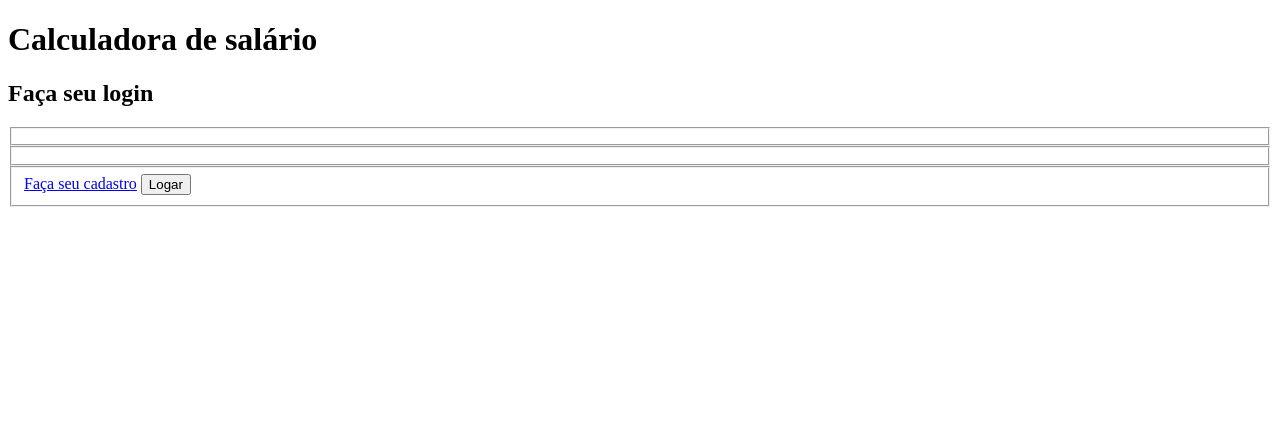
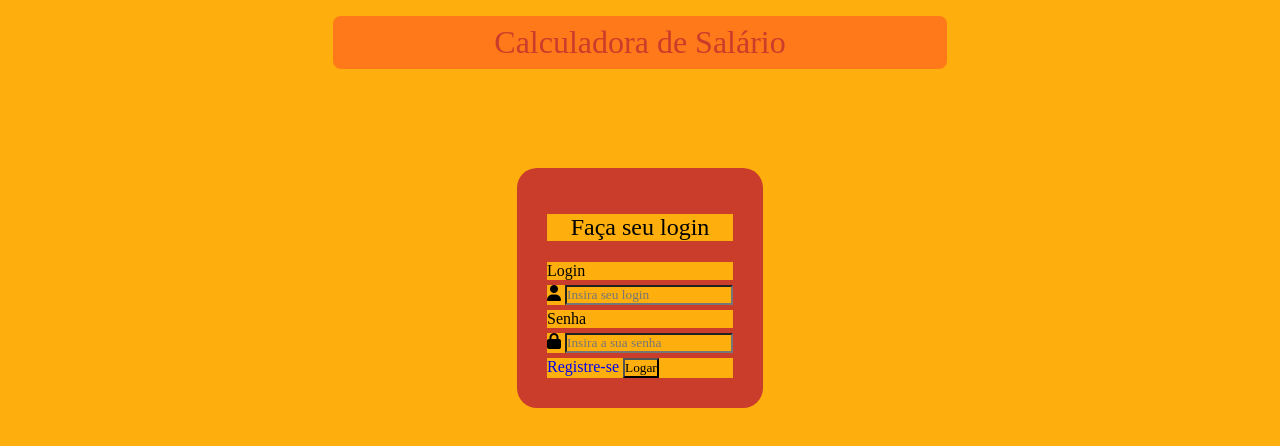
Before and after one commit to GusthavoSoares/calculadora_salario, a plain HTML site: page index.html in a window 1280 px wide. Drawn offline with Linux system fonts and the light colour scheme; a web font is replaced by a local one.

Commit message:
Fazendo o formulário de cadastro, adicionando Font Awesome e estilos

```diff
--- a/css/style.css
+++ b/css/style.css
@@ -0,0 +1,63 @@
+@import url('https://fonts.googleapis.com/css2?family=Belanosima:wght@400;700&family=Ysabeau+Infant:wght@1;100;400;700&display=swap');
+
+
+/* 1 rem = 16px */
+
+:root{
+    --fonteTitulos:'Ysabeau Infant';
+    --fonteTextos: 'Belanosima';
+    --corPrimaria:#FF7819;
+    --corSecundaria:#FFAF0D;
+    --corDestaque:#ca3d2b;
+    --corHover:#B33524;
+    --remMicro:0.5rem;
+    --remPequeno:1rem;
+    --remMedio:2rem;
+    --remGrande:3rem;
+}
+
+*{
+    margin:0;
+    padding:0;
+    box-sizing:border-box;
+    background-color:var(--corSecundaria);
+    font-family:var(--fonteTextos);
+    font-weight:normal;
+    text-decoration:none;
+    list-style-type: none;
+}
+
+main{
+    padding:var(--remPequeno) 2%;
+}
+
+.sistema__Titulo{
+    font-size:var(--remMedio);
+    text-align:center;
+    color:var(--corDestaque);
+    background-color:var(--corPrimaria);
+    width:50%;
+    margin:0 auto;
+    border-radius:var(--remMicro);
+    padding:var(--remMicro) 0;
+
+}
+
+
+.formulario__Cadastro{
+    position:absolute;
+    top:30%;
+    left:50%;
+    transform:translate(-50%,-30%);
+    padding:30px;
+    border-radius:20px;
+    background:var(--corDestaque);
+    display:flex;
+    flex-wrap:wrap;
+    flex-direction:column;
+    gap:5px;
+}
+.formulario__Titulo{
+    margin:var(--remPequeno) 0;
+    text-align:center;
+}
--- a/index.html
+++ b/index.html
@@ -11,25 +11,31 @@
 </head>
 <body>
     <main>
-        <h1>Calculadora de salário</h1>
-        <div>
-            <h2>Faça seu login</h2>
-        </div>
-        <form>
-            <legend></legend>
-            <fieldset>
-            </fieldset>
-            <legend></legend>
-            <fieldset>
-            </fieldset>
-            <fieldset>
-                <a href="cadastrar.html">Faça seu cadastro</a>
+        <h1  class="sistema__Titulo">Calculadora de Salário</h1>
+
+        <form class="formulario__Cadastro"id="formulario" method="post">
+            <div class="formulario__Titulo">
+                <h2>Faça seu login</h2>
+            </div>
+            <label for="login">Login</label>
+            <div class="cadastro__Item">
+                <i class="fa-solid fa-user"></i>
+                <input type="email" id="login" placeholder="Insira seu login">
+            </div>
+            <label for="senha">Senha</label>
+            <div class="cadastro__Item">
+                <i class="fa-solid fa-lock"></i>
+                <input type="password" id="senha" placeholder="Insira a sua senha">
+            </div>
+            <div class="cadastro__Enviar">
+                <a href="cadastrar.html">Registre-se</a>
                 <input type="submit" value="Logar">
-            </fieldset>
+            </div>
         </form>
 
 
     </main>
     <script src="./js/main.js"></script>
+    <script src="https://kit.fontawesome.com/df85906e6a.js" crossorigin="anonymous"></script>
 </body>
 </html>
```
